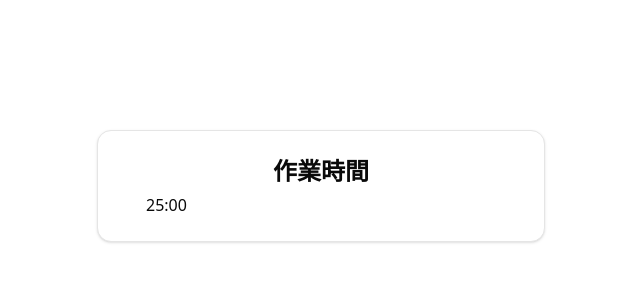
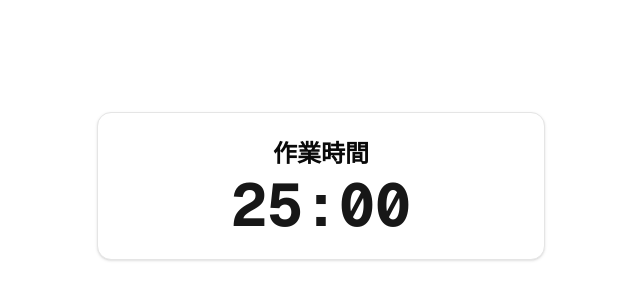
Before and after one commit to petajimq/ai-pomodoro-timer, a Next.js app: page / in a window 1280 px wide. Shown: the part 214-514 px from the top of the page, without its empty margins (319-959 px from the left). Built offline with nearby package versions, Linux system fonts and the light colour scheme.

Commit message:
時間表示コンポーネントを追加

```diff
--- a/src/components/TimerApp.tsx
+++ b/src/components/TimerApp.tsx
@@ -1,13 +1,18 @@
 "use client";
 import { Card, CardContent, CardHeader, CardTitle } from "./ui/card";
+import TimerDisplay from "./TimerDisplay";
 
 const TimerApp = () => {
   return (
     <div className="min-h-screen flex items-center justify-center bg-background p-4">
       <Card className="w-full max-w-md">
         <CardHeader>
-          <CardTitle className="text-2xl font-bold text-center">作業時間</CardTitle>
-          <CardContent>25:00</CardContent>
+          <CardTitle className="text-2xl font-bold text-center">
+            作業時間
+          </CardTitle>
+          <CardContent className="flex justify-center">
+            <TimerDisplay minutes={25} seconds={0} />
+          </CardContent>
         </CardHeader>
       </Card>
     </div>
--- /dev/null
+++ b/src/components/TimerDisplay.tsx
@@ -0,0 +1,14 @@
+interface TimerDisplay {
+  minutes: number;
+  seconds: number;
+}
+
+const TimerDisplay = ({ minutes, seconds }: TimerDisplay) => {
+  return (
+    <div className="text-6xl font-mono font-bold text-primary">
+      {String(minutes).padStart(2, "0")}:{String(seconds).padStart(2, "0")}
+    </div>
+  );
+};
+
+export default TimerDisplay;
```
